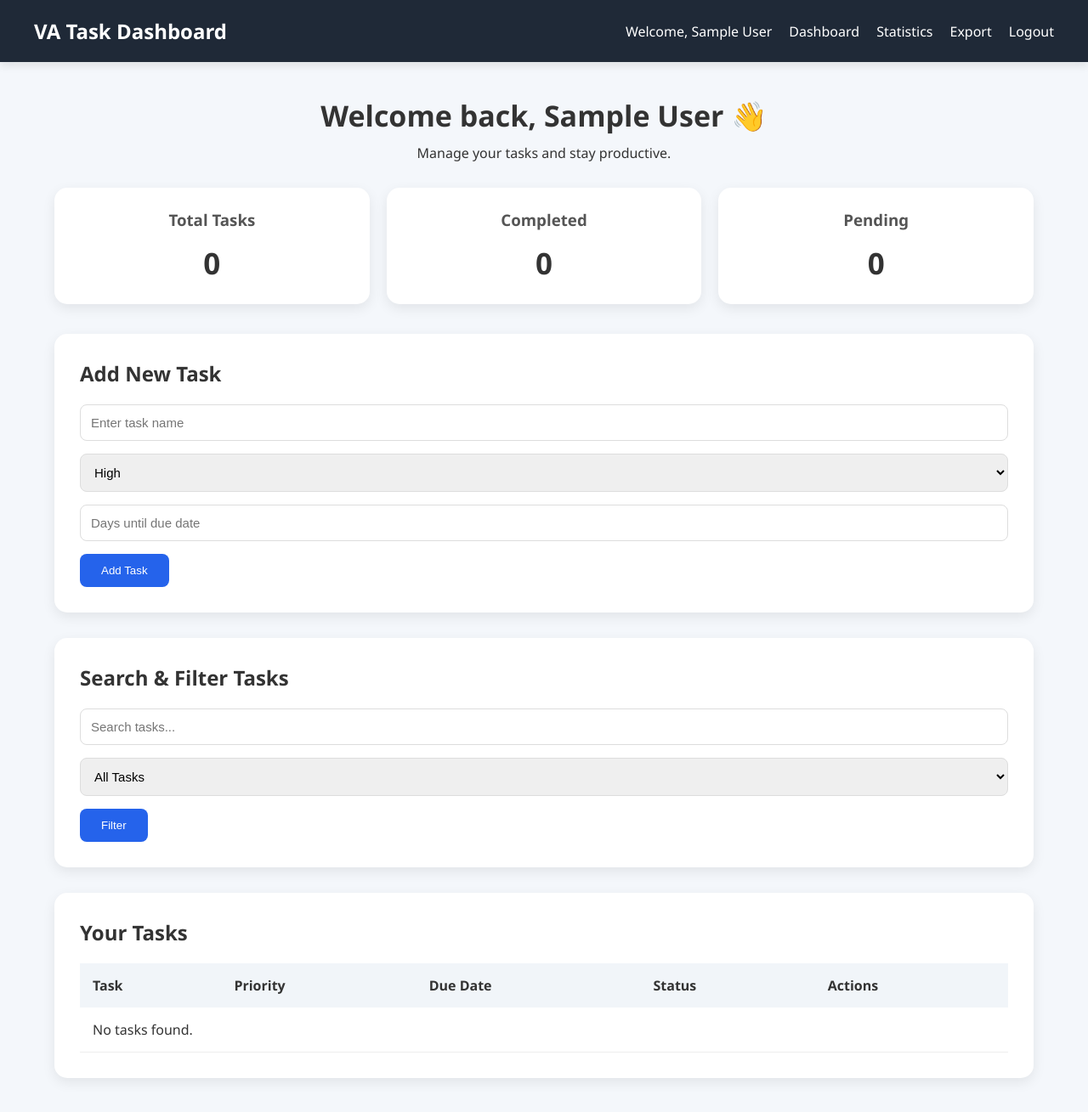
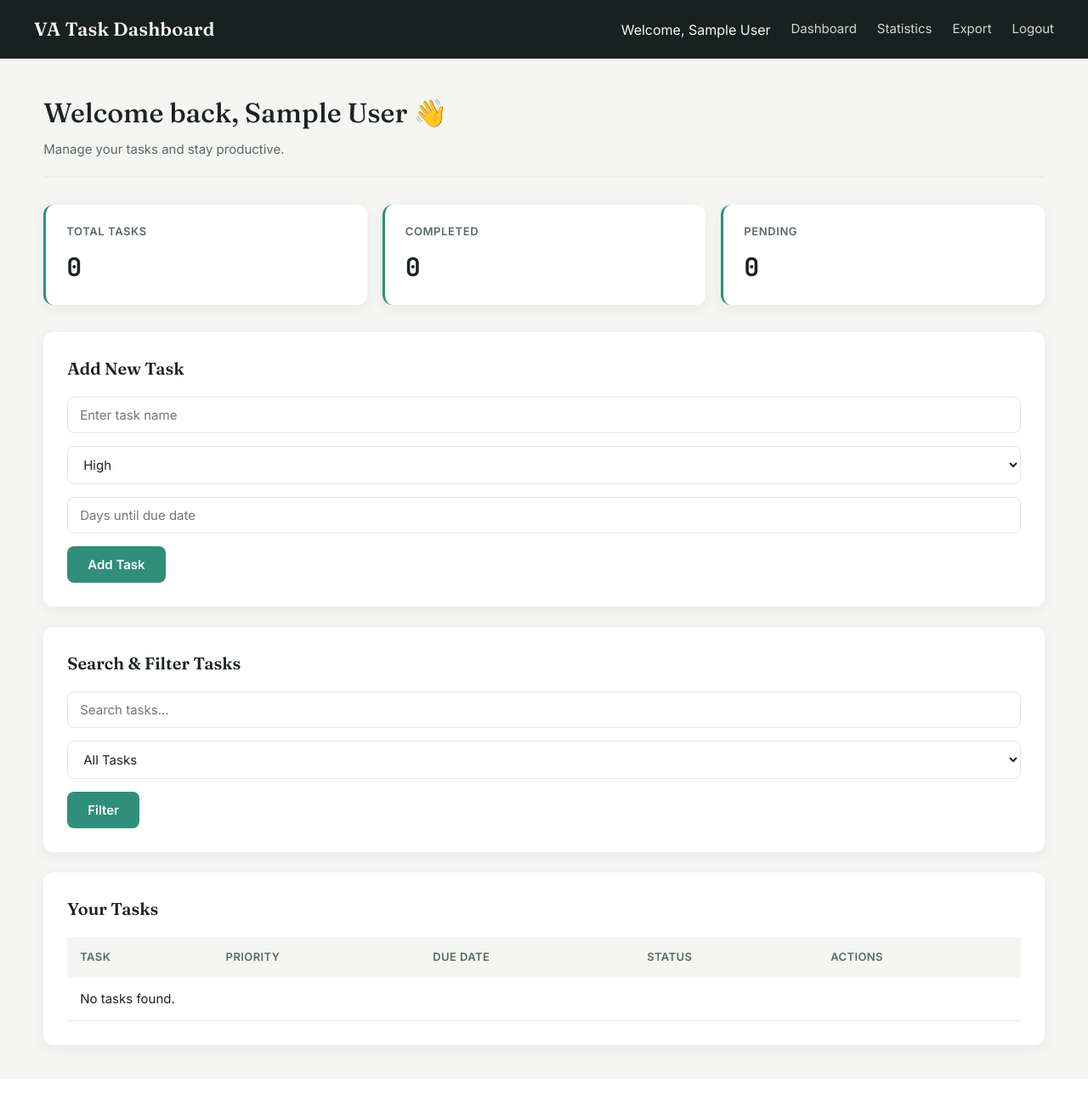
Before and after one commit to Deadfreeze72/VA-Task-Management-Dashboard, a Flask app: page / in a window 1280 px wide. Shown: the whole page at 85% size. After the commit the page ends 1246 px from the top, so only its background shows below. Run offline with Flask 3, Linux system fonts and the light colour scheme; the visitor is signed in with stand-in values (Sample User, id 1); data that the repository does not hold is empty.

Commit message:
Redesign UI with distinctive color/type system and add mobile responsiveness

```diff
--- a/static/style.css
+++ b/static/style.css
@@ -1,591 +1,527 @@
+@import url('https://fonts.googleapis.com/css2?family=Fraunces:opsz,wght@9..144,500;9..144,600&family=Inter:wght@400;500;600;700&family=JetBrains+Mono:wght@500;700&display=swap');
+
 * {
     box-sizing: border-box;
     margin: 0;
     padding: 0;
 }
 
+:root {
+    /* Color */
+    --bg: #f5f6f3;
+    --surface: #ffffff;
+    --ink: #1c2321;
+    --ink-soft: #5b6864;
+    --border: #e4e7e2;
 
+    --nav-bg: #17211f;
+    --nav-ink: #f5f6f3;
+
+    --accent: #2f8f7a;
+    --accent-dark: #1f6b5a;
+    --accent-soft: #e2f2ee;
+
+    --high: #c4472b;
+    --high-soft: #fbe9e5;
+    --medium: #b9862a;
+    --medium-soft: #faf1de;
+    --low: #2f8f7a;
+    --low-soft: #e2f2ee;
+
+    --success: #2f8f5f;
+    --success-soft: #e3f3e9;
+    --danger: #c4472b;
+    --danger-soft: #fbe9e5;
+
+    /* Type */
+    --font-display: "Fraunces", Georgia, serif;
+    --font-body: "Inter", "Segoe UI", Arial, sans-serif;
+    --font-mono: "JetBrains Mono", "Consolas", monospace;
+
+    /* Layout */
+    --radius: 12px;
+    --shadow: 0 4px 16px rgba(23, 33, 31, 0.06);
+    --shadow-hover: 0 10px 24px rgba(23, 33, 31, 0.1);
+}
 
 body {
-
-    font-family: "Segoe UI", Arial, sans-serif;
-
-    background: #f4f7fb;
-
-    color: #333;
-
+    font-family: var(--font-body);
+    background: var(--bg);
+    color: var(--ink);
+    line-height: 1.5;
 }
 
-
+a {
+    color: var(--accent-dark);
+}
 
 /* =====================
 NAVIGATION
 ===================== */
 
-
 nav {
-
-    background: #1f2937;
-
-    color: white;
-
-    padding: 20px 40px;
-
+    background: var(--nav-bg);
+    color: var(--nav-ink);
+    padding: 18px 40px;
     display: flex;
-
     justify-content: space-between;
-
     align-items: center;
-
-    box-shadow: 0 4px 10px rgba(0,0,0,0.1);
-
 }
 
-
-
 nav h2 {
-
-    font-size: 24px;
-
+    font-family: var(--font-display);
+    font-weight: 600;
+    font-size: 22px;
+    letter-spacing: 0.2px;
 }
 
-
-
 nav div {
-
     display: flex;
-
-    gap: 20px;
-
+    gap: 24px;
     align-items: center;
-
 }
 
-
-
 nav a {
-
-    color: white;
-
+    color: var(--nav-ink);
     text-decoration: none;
-
-    transition: 0.3s;
-
+    opacity: 0.85;
+    transition: 0.2s;
+    font-size: 15px;
 }
 
-
-
 nav a:hover {
-
-    color: #60a5fa;
-
+    opacity: 1;
+    color: #7fd6c2;
 }
-
-
-
-
 
 /* =====================
 MAIN CONTAINER
 ===================== */
 
-
 .container {
-
-    width: 90%;
-
+    width: 92%;
     max-width: 1200px;
-
     margin: 40px auto;
-
 }
-
-
 
 /* =====================
 HEADERS
 ===================== */
 
-
 .dashboard-header {
-
-    text-align: center;
-
-    margin-bottom: 30px;
-
+    text-align: left;
+    margin-bottom: 32px;
+    padding-bottom: 20px;
+    border-bottom: 1px solid var(--border);
 }
 
-
-
 .dashboard-header h1 {
-
-    font-size: 34px;
-
-    margin-bottom: 10px;
-
+    font-family: var(--font-display);
+    font-weight: 500;
+    font-size: 32px;
+    margin-bottom: 8px;
+    color: var(--ink);
 }
 
+.dashboard-header p {
+    color: var(--ink-soft);
+    font-size: 15px;
+}
 
+.task-box h2,
+.auth-box h2 {
+    font-family: var(--font-display);
+    font-weight: 600;
+    font-size: 20px;
+    color: var(--ink);
+}
 
 /* =====================
 CARDS
 ===================== */
 
-
 .stats-cards {
-
     display: grid;
-
-    grid-template-columns: repeat(
-        auto-fit,
-        minmax(220px,1fr)
-    );
-
-    gap: 20px;
-
-    margin-bottom: 35px;
-
+    grid-template-columns: repeat(auto-fit, minmax(200px, 1fr));
+    gap: 18px;
+    margin-bottom: 32px;
 }
 
-
-
 .card {
-
-    background: white;
-
-    padding: 25px;
-
-    border-radius: 15px;
-
-    text-align: center;
-
-    box-shadow: 0 5px 15px rgba(0,0,0,0.08);
-
-    transition: transform 0.3s ease;
-
+    background: var(--surface);
+    padding: 22px 24px;
+    border-radius: var(--radius);
+    box-shadow: var(--shadow);
+    border-left: 3px solid var(--accent);
+    transition: box-shadow 0.2s ease, transform 0.2s ease;
 }
 
-
-
 .card:hover {
-
-    transform: translateY(-8px);
-
+    box-shadow: var(--shadow-hover);
+    transform: translateY(-2px);
 }
 
-
-
 .card h3 {
-
-    margin-bottom: 15px;
-
-    color: #555;
-
+    margin-bottom: 10px;
+    color: var(--ink-soft);
+    font-size: 13px;
+    font-weight: 600;
+    text-transform: uppercase;
+    letter-spacing: 0.6px;
 }
 
-
-
 .card p {
-
-    font-size: 35px;
-
-    font-weight: bold;
-
+    font-family: var(--font-mono);
+    font-size: 30px;
+    font-weight: 700;
+    color: var(--ink);
 }
-
-
-
-
 
 /* =====================
 TASK BOX
 ===================== */
 
-
 .task-box {
-
-    background: white;
-
-    padding: 30px;
-
-    border-radius: 15px;
-
-    margin-bottom: 30px;
-
-    box-shadow: 0 5px 15px rgba(0,0,0,0.08);
-
+    background: var(--surface);
+    padding: 28px;
+    border-radius: var(--radius);
+    margin-bottom: 24px;
+    box-shadow: var(--shadow);
 }
 
-
-
 .task-box h2 {
-
-    margin-bottom: 20px;
-
+    margin-bottom: 18px;
 }
-
-
-
-
 
 /* =====================
 FORMS
 ===================== */
 
+label {
+    display: block;
+    font-size: 13px;
+    font-weight: 600;
+    color: var(--ink-soft);
+    margin-bottom: 6px;
+}
 
 input,
 select {
-
-
     width: 100%;
-
-    padding: 12px;
-
+    padding: 11px 14px;
     margin-bottom: 15px;
-
     border-radius: 8px;
-
-    border: 1px solid #ddd;
-
+    border: 1px solid var(--border);
     font-size: 15px;
-
+    font-family: var(--font-body);
+    background: var(--surface);
+    color: var(--ink);
+    transition: border-color 0.2s ease, box-shadow 0.2s ease;
 }
 
-
+input:focus,
+select:focus {
+    outline: none;
+    border-color: var(--accent);
+    box-shadow: 0 0 0 3px var(--accent-soft);
+}
 
 button {
-
-    background: #2563eb;
-
-    color:white;
-
-    border:none;
-
-    padding:12px 25px;
-
-    border-radius:8px;
-
-    cursor:pointer;
-
-    transition:0.3s;
-
+    background: var(--accent);
+    color: white;
+    border: none;
+    padding: 12px 24px;
+    border-radius: 8px;
+    cursor: pointer;
+    font-size: 15px;
+    font-weight: 600;
+    font-family: var(--font-body);
+    transition: background 0.2s ease;
 }
 
-
-
 button:hover {
-
-    background:#1d4ed8;
-
-    transform:scale(1.03);
-
+    background: var(--accent-dark);
 }
-
-
-
-
 
 /* =====================
 TABLE
 ===================== */
 
+.table-responsive {
+    width: 100%;
+    overflow-x: auto;
+    -webkit-overflow-scrolling: touch;
+}
 
 table {
-
-    width:100%;
-
-    border-collapse:collapse;
-
+    width: 100%;
+    border-collapse: collapse;
+    min-width: 560px;
 }
 
-
-
 th {
-
-    background:#f1f5f9;
-
-    padding:15px;
-
-    text-align:left;
-
+    background: var(--bg);
+    padding: 14px 15px;
+    text-align: left;
+    font-size: 13px;
+    font-weight: 600;
+    color: var(--ink-soft);
+    text-transform: uppercase;
+    letter-spacing: 0.4px;
+    white-space: nowrap;
 }
 
-
-
 td {
-
-    padding:15px;
-
-    border-bottom:1px solid #eee;
-
+    padding: 14px 15px;
+    border-bottom: 1px solid var(--border);
+    font-size: 15px;
 }
 
-
-
 tr {
-
-    transition:0.3s;
-
+    transition: background 0.15s ease;
 }
 
-
-
 tr:hover {
-
-    background:#f8fafc;
-
+    background: var(--bg);
 }
-
-
-
-
 
 /* =====================
 STATUS BADGES
 ===================== */
 
-
 .status {
-
-    padding:6px 12px;
-
-    border-radius:20px;
-
-    font-size:13px;
-
-    font-weight:bold;
-
+    display: inline-block;
+    padding: 5px 12px;
+    border-radius: 20px;
+    font-size: 12px;
+    font-weight: 700;
+    white-space: nowrap;
 }
 
-
-
 .status.completed {
-
-    background:#dcfce7;
-
-    color:#166534;
-
+    background: var(--success-soft);
+    color: var(--success);
 }
 
-
-
 .status.pending {
-
-    background:#ffedd5;
-
-    color:#9a3412;
-
+    background: var(--medium-soft);
+    color: var(--medium);
 }
-
-
-
-
 
 /* =====================
 PRIORITY BADGES
 ===================== */
 
-
 .priority {
-
-    padding:6px 12px;
-
-    border-radius:20px;
-
-    font-weight:bold;
-
+    display: inline-block;
+    padding: 5px 12px;
+    border-radius: 20px;
+    font-weight: 700;
+    font-size: 12px;
+    white-space: nowrap;
+    background: var(--medium-soft);
+    color: var(--medium);
 }
 
-
-
 .priority.high {
-
-    background:#fee2e2;
-
-    color:#991b1b;
-
+    background: var(--high-soft);
+    color: var(--high);
 }
 
-
-
 .priority.medium {
-
-    background:#fef9c3;
-
-    color:#854d0e;
-
+    background: var(--medium-soft);
+    color: var(--medium);
 }
 
-
-
 .priority.low {
-
-    background:#dcfce7;
-
-    color:#166534;
-
+    background: var(--low-soft);
+    color: var(--low);
 }
 
-
-
-
-
 /* =====================
-LINK BUTTONS
+LINK BUTTONS (Edit link + Complete/Delete buttons in the table)
 ===================== */
 
-
 td a {
-
-    text-decoration:none;
-
-    margin-right:10px;
-
-    color:#2563eb;
-
-    font-weight:bold;
-
+    text-decoration: none;
+    margin-right: 12px;
+    color: var(--accent-dark);
+    font-weight: 600;
+    font-size: 14px;
 }
 
-
-
 td a:hover {
-
-    text-decoration:underline;
-
+    text-decoration: underline;
 }
 
+.link-button {
+    background: none;
+    border: none;
+    padding: 0;
+    margin-right: 12px;
+    color: var(--accent-dark);
+    text-decoration: none;
+    font-weight: 600;
+    font-size: 14px;
+    font-family: var(--font-body);
+    cursor: pointer;
+}
 
-
-
+.link-button:hover {
+    text-decoration: underline;
+}
 
 /* =====================
 AUTH PAGES
 ===================== */
 
-
 .auth-box {
-
-    width:100%;
-
-    max-width:400px;
-
-    margin:80px auto;
-
-    background:white;
-
-    padding:35px;
-
-    border-radius:15px;
-
-    box-shadow:0 5px 20px rgba(0,0,0,0.1);
-
+    width: 100%;
+    max-width: 400px;
+    margin: 80px auto;
+    background: var(--surface);
+    padding: 36px;
+    border-radius: var(--radius);
+    box-shadow: var(--shadow);
 }
 
-
-
 .auth-box h2 {
-
-    text-align:center;
-
-    margin-bottom:25px;
-
+    text-align: center;
+    margin-bottom: 24px;
 }
 
-
-
+.auth-box p {
+    text-align: center;
+    margin-top: 16px;
+    font-size: 14px;
+    color: var(--ink-soft);
+}
 
 /* =====================
 ALERTS
 ===================== */
 
-
 .alert {
-
-    padding:15px;
-
-    border-radius:8px;
-
-    margin-bottom:20px;
-
+    padding: 14px 16px;
+    border-radius: 8px;
+    margin-bottom: 20px;
+    font-size: 14px;
+    font-weight: 500;
 }
 
-
-
 .alert.success {
-
-    background:#dcfce7;
-
-    color:#166534;
-
+    background: var(--success-soft);
+    color: var(--success);
 }
 
-
-
 .alert.danger {
-
-    background:#fee2e2;
-
-    color:#991b1b;
-
+    background: var(--danger-soft);
+    color: var(--danger);
 }
-
-
-
-
 
 /* =====================
 CHARTS
 ===================== */
 
-
 .chart-container {
-
-    background:white;
-
-    padding:30px;
-
-    border-radius:15px;
-
-    margin-bottom:30px;
-
+    background: var(--surface);
+    padding: 28px;
+    border-radius: var(--radius);
+    margin-bottom: 24px;
+    box-shadow: var(--shadow);
 }
 
+/* =====================
+RESPONSIVE - TABLET
+===================== */
 
+@media (max-width: 900px) {
 
+    .container {
+        width: 94%;
+        margin: 24px auto;
+    }
 
+    nav {
+        padding: 16px 24px;
+    }
+
+    .dashboard-header h1 {
+        font-size: 26px;
+    }
+}
 
 /* =====================
-RESPONSIVE
+RESPONSIVE - MOBILE
 ===================== */
 
-
-@media(max-width:700px){
-
+@media (max-width: 600px) {
 
     nav {
-
-    flex-direction:column;
-
-    gap:15px;
-
+        flex-direction: column;
+        align-items: flex-start;
+        gap: 14px;
+        padding: 16px 20px;
     }
 
-
-
     nav div {
-
-    flex-direction:column;
-
+        flex-direction: row;
+        flex-wrap: wrap;
+        gap: 16px;
+        width: 100%;
     }
 
+    .container {
+        width: 100%;
+        padding: 0 16px;
+        margin: 20px auto;
+    }
 
+    .dashboard-header h1 {
+        font-size: 22px;
+    }
+
+    .stats-cards {
+        grid-template-columns: 1fr 1fr;
+        gap: 12px;
+    }
+
+    .card {
+        padding: 16px;
+    }
+
+    .card p {
+        font-size: 24px;
+    }
+
+    .task-box {
+        padding: 18px;
+        border-radius: 10px;
+    }
+
+    button {
+        width: 100%;
+    }
+
+    /* Search & filter form: keep its Filter button inline instead of
+       full width, since it sits next to an input rather than under a form */
+    .task-box form[method="GET"] button {
+        width: auto;
+    }
 
     table {
-
-    font-size:14px;
-
+        font-size: 13px;
+        min-width: 480px;
     }
 
+    th,
+    td {
+        padding: 10px;
+    }
 
+    .auth-box {
+        margin: 40px auto;
+        padding: 26px;
+        width: 92%;
     }
+}
--- a/templates/index.html
+++ b/templates/index.html
@@ -189,6 +189,7 @@ Your Tasks
 
 
 
+<div class="table-responsive">
 <table>
 
 
@@ -354,6 +355,7 @@ No tasks found.
 
 
 </table>
+</div>
 
 
 
```
Lines whose indentation alone changed are shown as unchanged.
